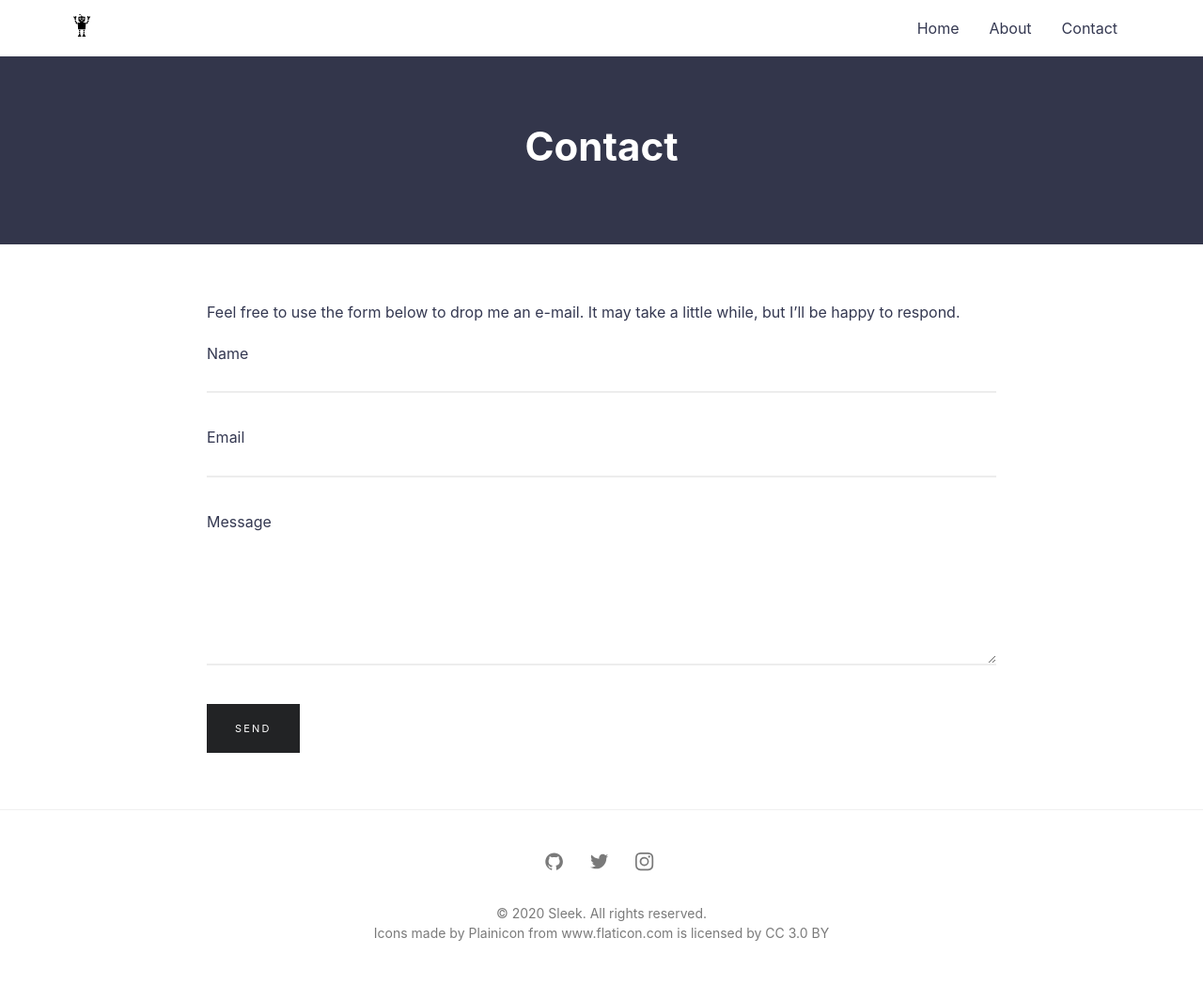
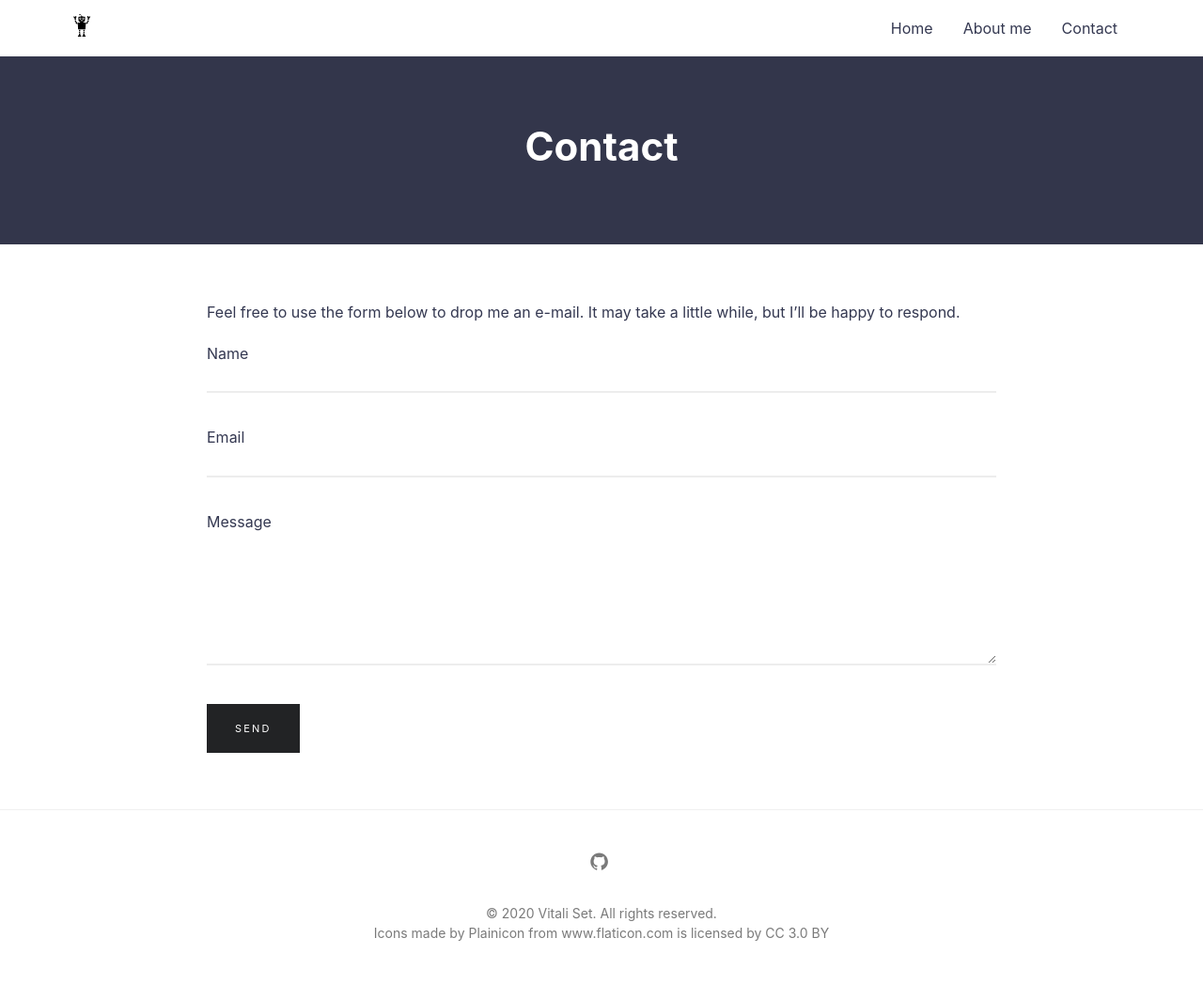
Before and after one commit to vitaliset/vitaliset.github.io, a Jekyll site: the page built from contact.md, in a window 1280 px wide. Shown: the whole page at 94% size. Built offline with Jekyll 4.4.1, drawn with Linux system fonts in a browser that asks for light colours; some of the changed lines change nothing that is shown.

Commit message:
ajustando a home

```diff
--- a/_config.yml
+++ b/_config.yml
@@ -1,43 +1,36 @@
 # SITE CONFIGURATION
-title: Sleek # your site title
-author: GitHub User # You :P
-description: > # Meta description of Homepage
-  Write an awesome description for your new site here. You can edit this
-  line in _config.yml. It will appear in your document head meta (for
-  Google search results) and in your feed.xml site description.
-baseurl: "/sleek" # the subpath of your site, e.g. /blog
-url: "https://janczizikow.github.io/" # the base hostname & protocol for your site, e.g. http://example.com
+title: Vitali Set # your site title
+author: O conjunto de Vitali # You :P
+#description: > # Meta description of Homepage
+#  My thoughts and experiments on machine learning and related stuff
+baseurl: "/" # the subpath of your site, e.g. /blog
+url: "https://vitaliset.github.io/" # the base hostname & protocol for your site, e.g. http://example.com
 
 # SEO PLUGIN
 social:
-  name: Your Name
+  name: Vitali Set
   links:
-    - https://twitter.com/BenBalter
-    - https://www.facebook.com/ben.balter
-    - https://www.linkedin.com/in/BenBalter
-    - https://plus.google.com/+BenBalter
-    - https://github.com/benbalter
-    - https://keybase.io/benbalter
+    - https://www.linkedin.com/in/carlo-lemos-946592188
+    - https://github.com/vitaliset/
 
 # THEME SETTINGS
 navigation: # Navigation links
   - {name: 'Home', link: '/'}
-  - {name: 'About', link: '/about'}
+  - {name: 'About me', link: '/about'}
   - {name: 'Contact', link: '/contact'}
 
 tagline: >
-  Modern Jekyll theme focused on speed performance &amp; SEO best practices
+  My thoughts and experiments on machine learning and related stuff
 
 hero_img: teste1.jpg # Main background image: use the path from /assets/img/ => This will output /assets/img/posts/sleek_lg.jpg
 
-email: your-email@domain.com # email for form submission
+email: vitaliset@gmail.com # email for form submission
 
-twitter_username: jan_czizikow # replace with your_twitter_username or comment to remove link from footer
-github_username:  janczizikow # replace with your_github_username or comment to remove link from footer
-instagram_username: shanlongjj # replace with your_instagram_username or comment to remove link from footer
+github_username:  vitaliset # replace with your_github_username or comment to remove link from footer
+# linkedin_username: gdmarmerola
 
 disqus:
-  shortname: janczizikow # to enable comments replace with your_disqus_shortname
+  shortname: vitaliset # to enable comments replace with your_disqus_shortname
 
 # google_tag_manager: GTM-XXXXXXX # Uncomment to enable GTM. Replace GTM-XXXXXXX with your GTM container ID
 
```
